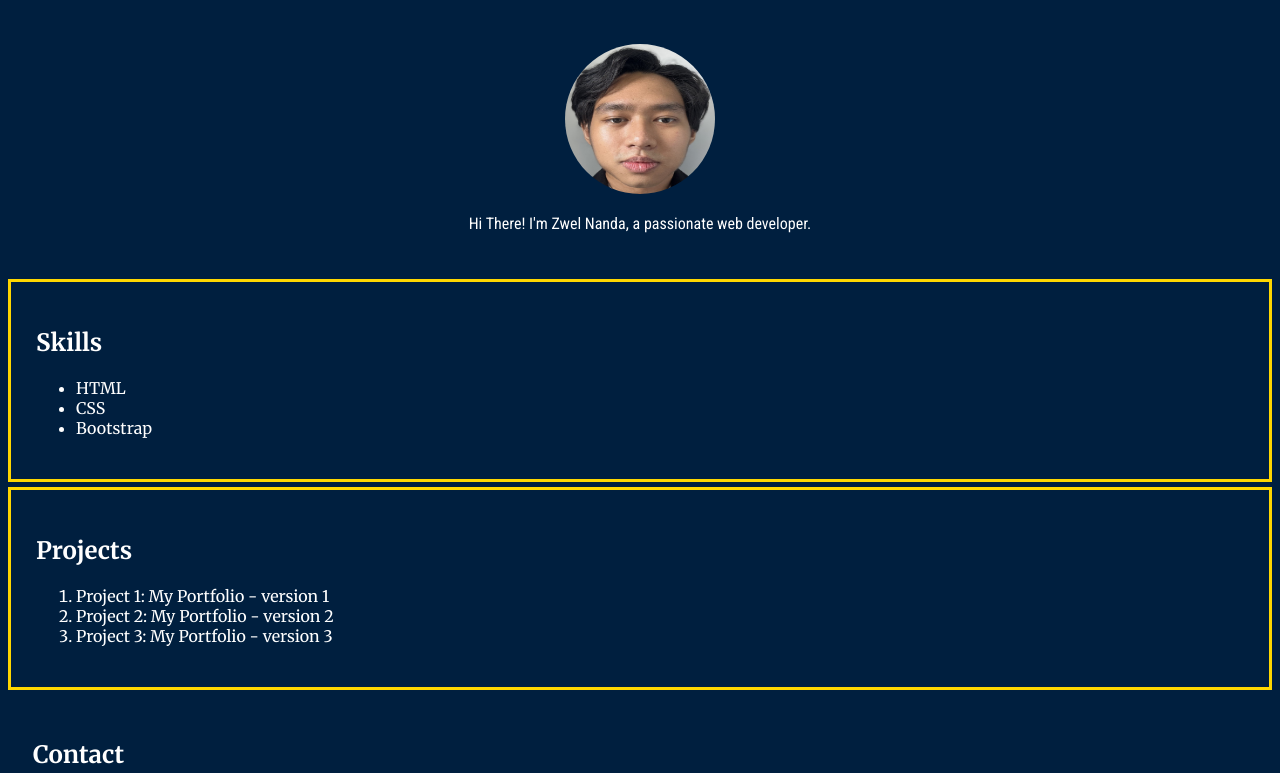
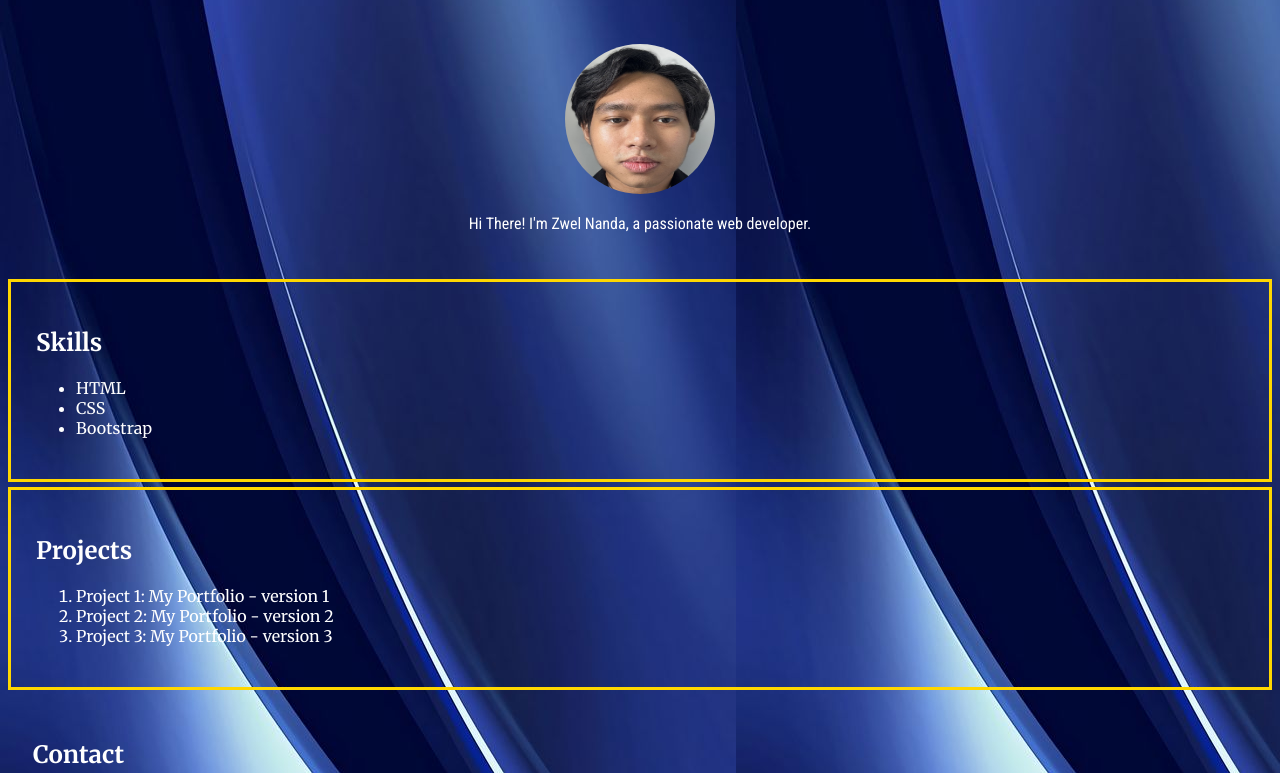
Before and after one commit to zwenada/portfolio, a plain HTML site: page index.html in a window 1280 px wide. Shown: the part 122-895 px from the top of the page. Drawn offline with Linux system fonts and the light colour scheme.

Commit message:
I added come cover photo to look good

```diff
--- a/style.css
+++ b/style.css
@@ -1,6 +1,6 @@
 html {
   font-family: "Merriweather", serif;
-  background-color: #001f3f;
+  background-image: url(images/cover\ photo.jpg);
 }
 
 #myself {
```
Also changed, not shown: images/cover photo.jpg (added), images/navy blue.jpg (added).
